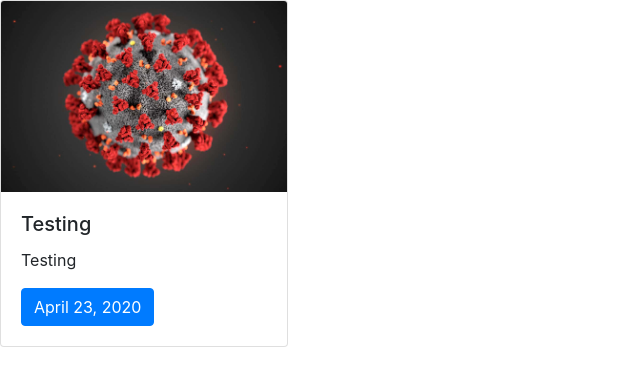
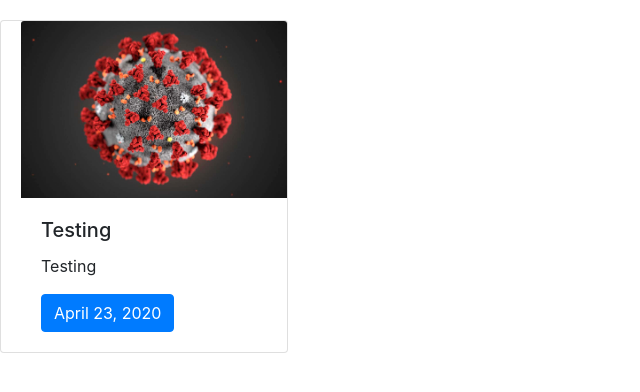
Before and after one commit to thinking-tomorrow/Covid19, a Django app: page /news in a window 1280 px wide. Shown: the part 56-448 px from the top of the page, without its empty margins (0-640 px from the left). Run offline with Django 3.2, Linux system fonts and the light colour scheme; data comes from the database, SQL or seed files in the repository; some libraries are stand-ins or nearby versions.

Commit message:
News Padding

```diff
--- a/templates/news.html
+++ b/templates/news.html
@@ -44,7 +44,7 @@
 
 
     {% for late in latest %}
-    <div class="card" style="width: 18rem;">
+    <div class="card" style="width: 18rem;padding-left:20px;margin-top:20px;">
       <img class="card-img-top" src="{{late.img.url}}" alt="Card image cap">
       <div class="card-body">
         <h5 class="card-title">{{late.heading}}</h5>
```
